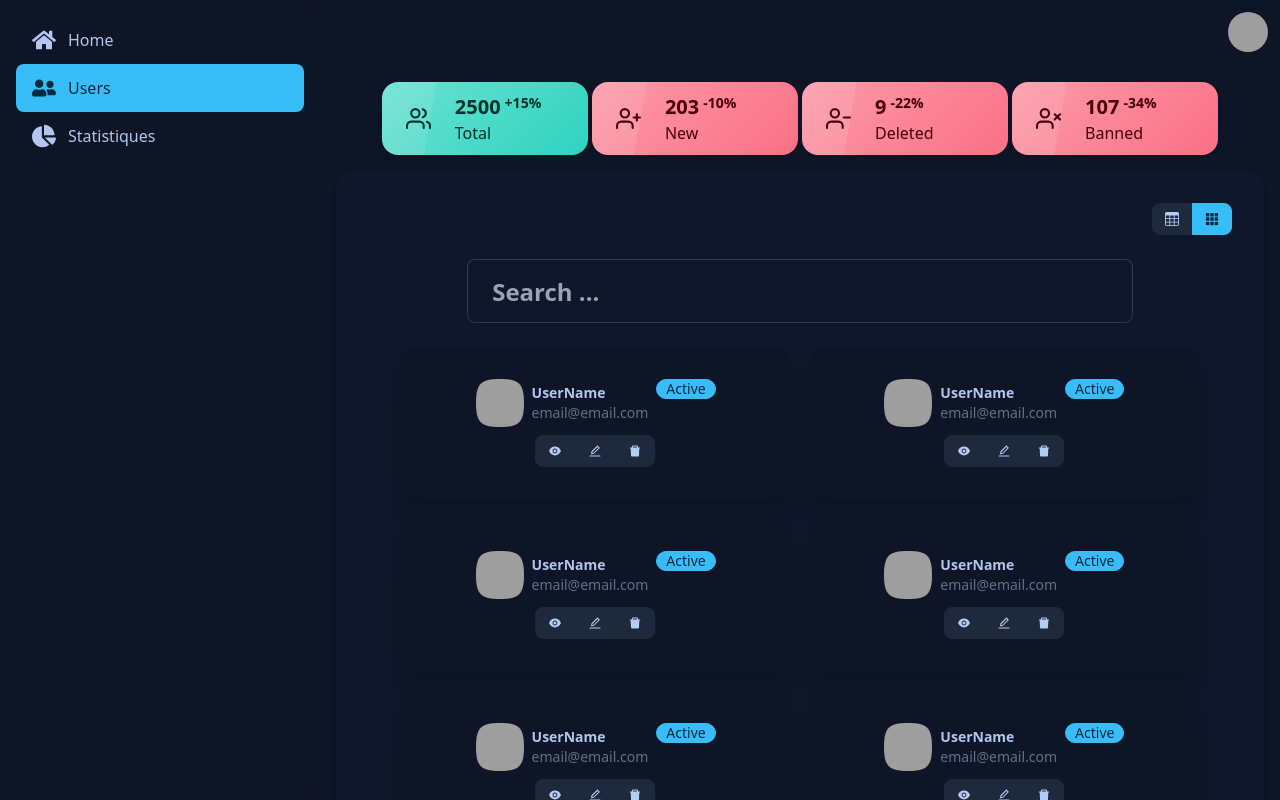
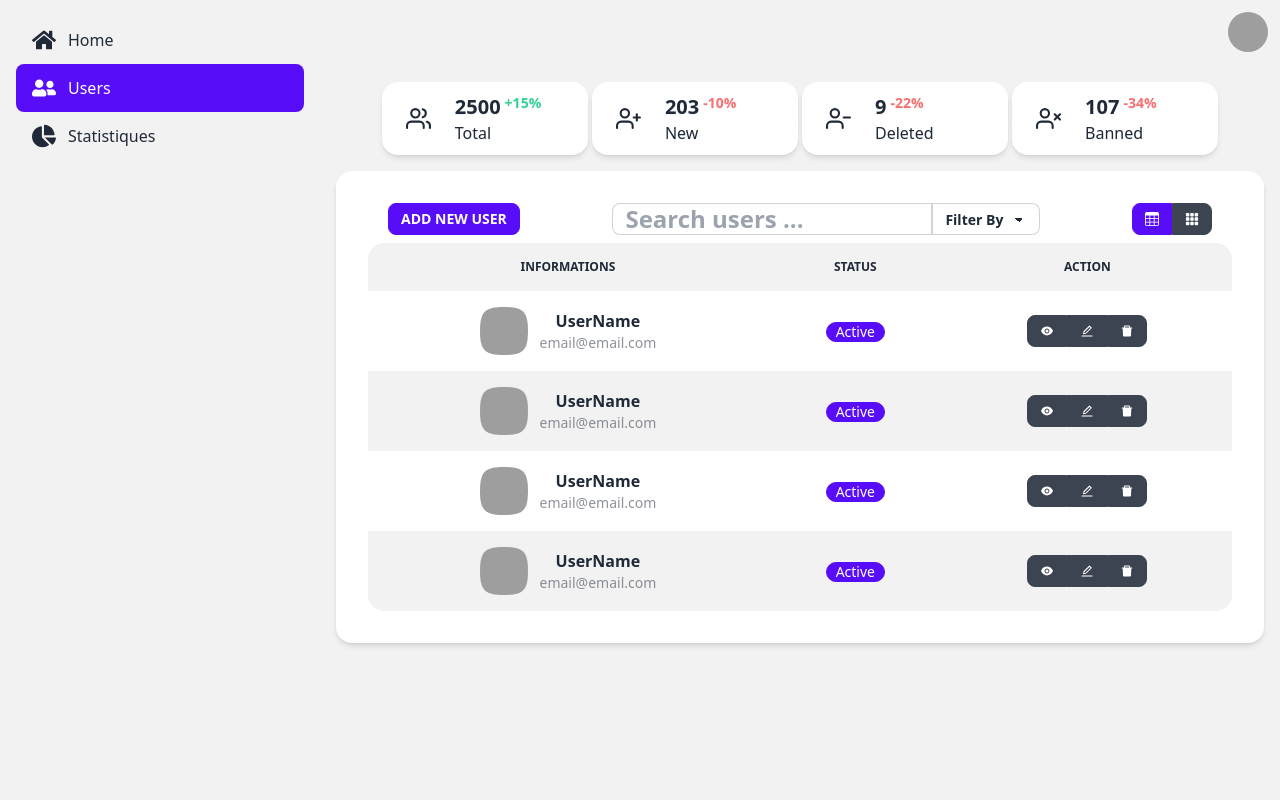
Before and after one commit to ichala/react-dashboard-ui, a React (Create React App) app: page /users in a window 1280 px wide. Built offline with nearby package versions, Linux system fonts and the light colour scheme; grey boxes are pictures that could not be loaded; the HTML template or start-up script is replaced by a standard one.

Commit message:
Add Layout Toggle

```diff
--- a/src/Components/Sidebar/Cards/SmallStatsCard.jsx
+++ b/src/Components/Sidebar/Cards/SmallStatsCard.jsx
@@ -4,13 +4,13 @@ function SmallStatsCard({
   icon, title, stats, change,
 }) {
   return (
-    <div className={`card glass lg:w-[23%] ${Number(change) > 0 ? 'bg-success text-success-content ' : 'bg-error text-error-content'}  w-full bg-base-100 shadow-md`}>
+    <div className="card glass lg:w-[23%]   w-full bg-base-100 shadow-md">
       <div className="card-body p-2 flex flex-row justify-arround items-center">
         <div className="icon p-4 rounded-lg">{icon}</div>
         <div className="flex flex-col justify-start">
           <div className="flex">
-            <h2 className="card-title">{stats}</h2>
-            <span className="text-sm font-semibold ml-1 ">
+            <h2 className="card-title ">{stats}</h2>
+            <span className={`text-sm font-semibold ml-1 ${Number(change) > 0 ? 'text-success ' : 'text-error'}`}>
               {change}
               %
             </span>
--- a/src/Components/Users/DataGridCardLayout/UserDataGridCardLayout.jsx
+++ b/src/Components/Users/DataGridCardLayout/UserDataGridCardLayout.jsx
@@ -4,9 +4,6 @@ import UserCard from '../../Sidebar/Cards/UserCard';
 function DataGridCardLayout() {
   return (
     <>
-      <div className="flex justify-center m-4">
-        <input type="text" placeholder="Search ..." className="input font-semibold md:text-2xl md:input-lg input-bordered  md:w-4/5 w-full " />
-      </div>
       <div className="flex justify-center gap-5 flex-wrap items-center">
         <UserCard />
         <UserCard />
--- a/src/Pages/Users/Users.jsx
+++ b/src/Pages/Users/Users.jsx
@@ -1,4 +1,4 @@
-import React from 'react';
+import React, { useState } from 'react';
 import {
   FiUserMinus, FiUserPlus, FiUsers, FiUserX,
 } from 'react-icons/fi';
@@ -11,6 +11,7 @@ import DataGridCardLayout from '../../Components/Users/DataGridCardLayout/UserDa
 import UserDataTableLayout from '../../Components/Users/DataGridCardLayout/UserDataTableLayout';
 
 function Users() {
+  const [DataLayout, setDataLayout] = useState('Table');
   return (
     <div className="flex flex-col justify-center items-center text-base-content">
       <div className="flex  justify-center w-full items-center lg:flex-row flex-col gap-1 p-4 flex-wrap">
@@ -21,19 +22,30 @@ function Users() {
       </div>
       <div className="card w-full bg-base-100 shadow-md">
         <div className="card-body">
-          <div className="card-actions justify-end">
+          <div className="card-actions justify-between items-center px-5">
+            <button type="button" className="btn btn-primary btn-sm">Add New User</button>
+            <div className="form-control">
+              <div className="input-group">
+                <input type="text" placeholder="Search users ..." className="input font-semibold md:text-2xl md:input-sm input-bordered  w-full max-w-xs " />
+                <select className="select select-bordered select-sm ">
+                  <option disabled selected>Filter By</option>
+                  <option>Han Solo</option>
+                  <option>Greedo</option>
+                </select>
+              </div>
+            </div>
             <div className="btn-group">
-              <button type="button" className="btn btn-sm  ">
+              <button onClick={() => setDataLayout('Table')} type="button" className={`btn btn-sm ${DataLayout === 'Table' && 'btn-active'}`}>
                 <BsTable />
               </button>
-              <button type="button" className="btn btn-sm btn-active">
+              <button onClick={() => setDataLayout('Grid')} type="button" className={`btn btn-sm ${DataLayout === 'Grid' && 'btn-active'}`}>
                 <BsFillGrid3X3GapFill />
               </button>
 
             </div>
           </div>
-          <DataGridCardLayout />
-          <UserDataTableLayout />
+          {DataLayout === 'Table' ? <UserDataTableLayout /> : <DataGridCardLayout />}
+
         </div>
       </div>
     </div>
--- a/src/config/Layout/Layout.jsx
+++ b/src/config/Layout/Layout.jsx
@@ -4,7 +4,7 @@ import Sidebar from '../../Components/Sidebar/Sidebar';
 function Layout({ children }) {
   return (
     <>
-      <div data-theme="night" className="bg-base-200 text-white ">
+      <div className="bg-base-200 text-white ">
         <Sidebar>
           {children}
         </Sidebar>
```
